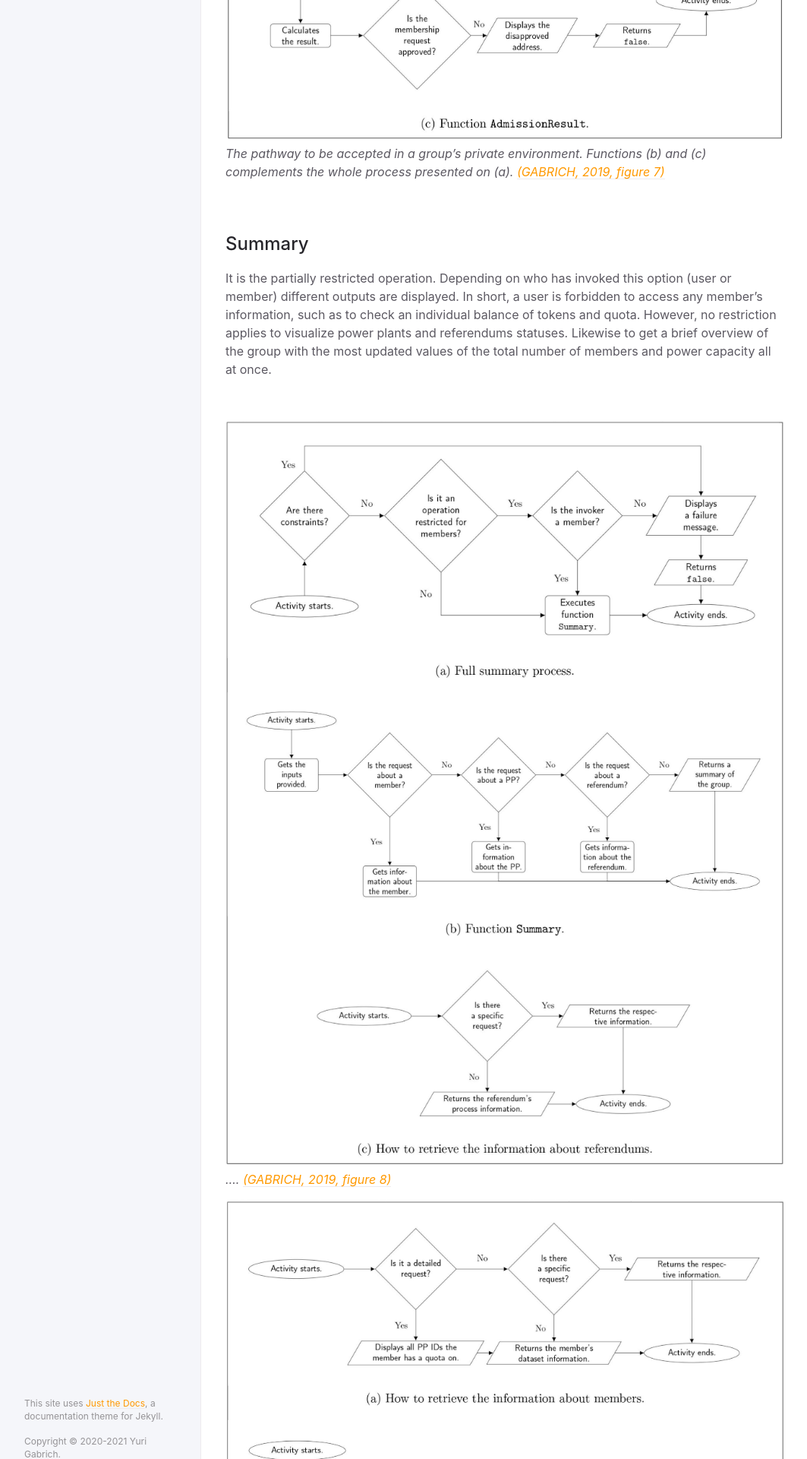
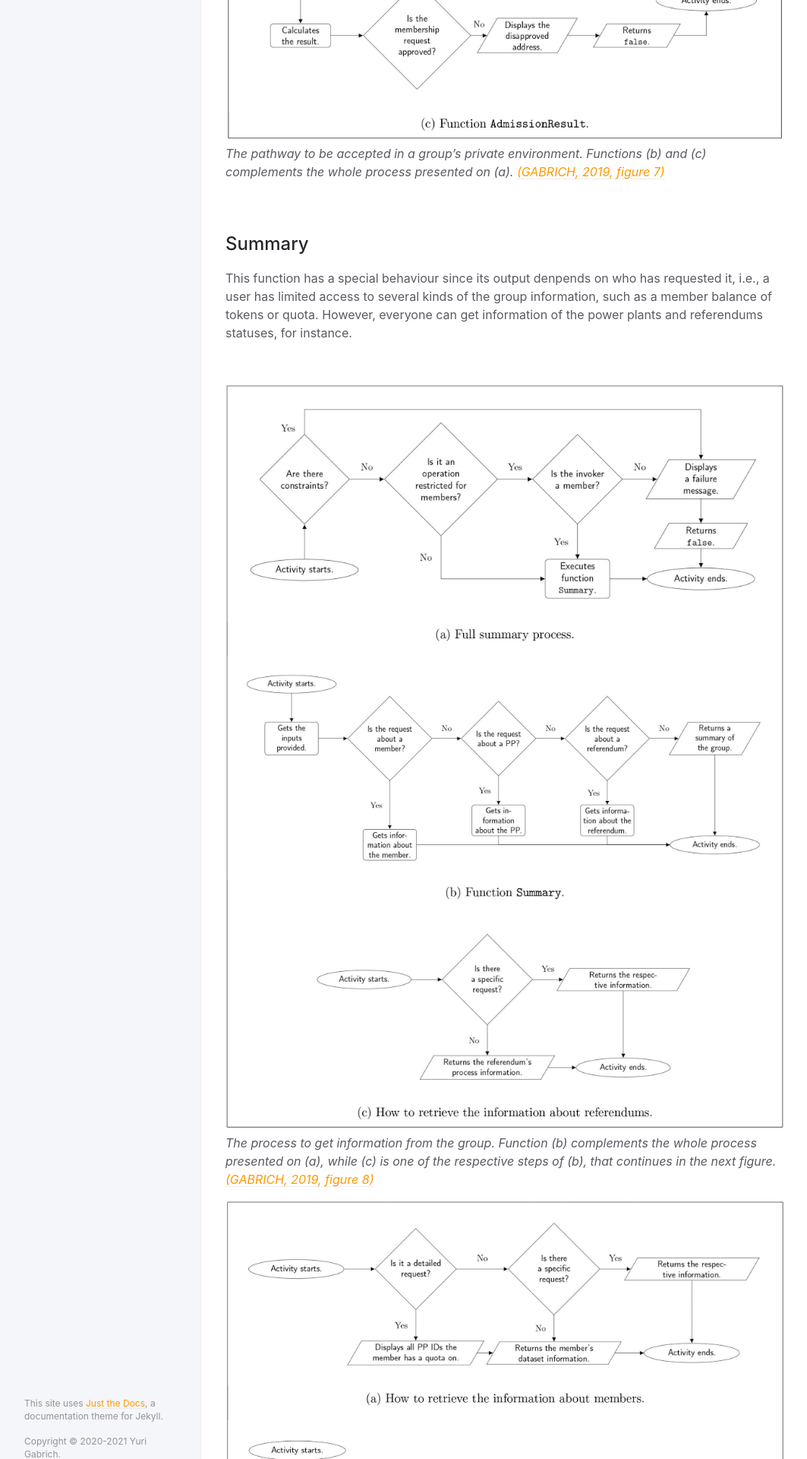
Before and after one commit to yurigabrich/microgrid-dapp, a Jekyll site: the page built from docs/docs/documentation/struct.md, in a window 1280 px wide. Shown: the part 2911-4831 px from the top of the page at 76% size, without its empty margins (107-1170 px from the left). Built offline with Jekyll 4.4.1, drawn with Linux system fonts in a browser that asks for light colours.

Commit message:
Updated the description of 'Summary'.

```diff
--- a/docs/docs/documentation/struct.md
+++ b/docs/docs/documentation/struct.md
@@ -63,28 +63,17 @@ she/he gains access to other functions only belonging to the group private envir
 
 ## Summary
 
-It is the partially restricted operation.
-Depending on who has invoked this option (user or member) different outputs are displayed.
-In short, a user is forbidden to access any member's information, such as to check an individual balance of tokens and quota.
-However, no restriction applies to visualize power plants and referendums statuses.
-Likewise to get a brief overview of the group with the most updated values of the total number of members and power capacity all at once.
+This function has a special behaviour since its output denpends on who has requested it, i.e.,
+a user has limited access to several kinds of the group information, such as a member balance of tokens or quota.
+However, everyone can get information of the power plants and referendums statuses, for instance.
 
 <br>
 
 ![figure 8](https://github.com/yurigabrich/microgrid-dapp/blob/master/pseudo-code/imgs/fig8.png)
-*.... [(GABRICH, 2019, figure 8)](microgrid-dapp/docs/references)*
+*The process to get information from the group. Function (b) complements the whole process presented on (a), while (c) is one of the respective steps of (b), that continues in the next figure. [(GABRICH, 2019, figure 8)](microgrid-dapp/docs/references)*
 
 ![figure 9](https://github.com/yurigabrich/microgrid-dapp/blob/master/pseudo-code/imgs/fig9.png)
-*.... [(GABRICH, 2019, figure 9)](microgrid-dapp/docs/references)*
-
-figure 8
-The process to get information from the group (1).
-Function (b) complements the whole process presented on (a),
-while (c) is one of the respective steps of (b), that continues in Figure 9.
-
-figue 9
-The process to get information from the group (2).
-Flowcharts (a) and (b) complement the respective steps presented in Figure 8b.
+*Flowcharts (a) and (b) complement the respective steps presented in the figure above. [(GABRICH, 2019, figure 9)](microgrid-dapp/docs/references)*
 
 <br>
 
```
